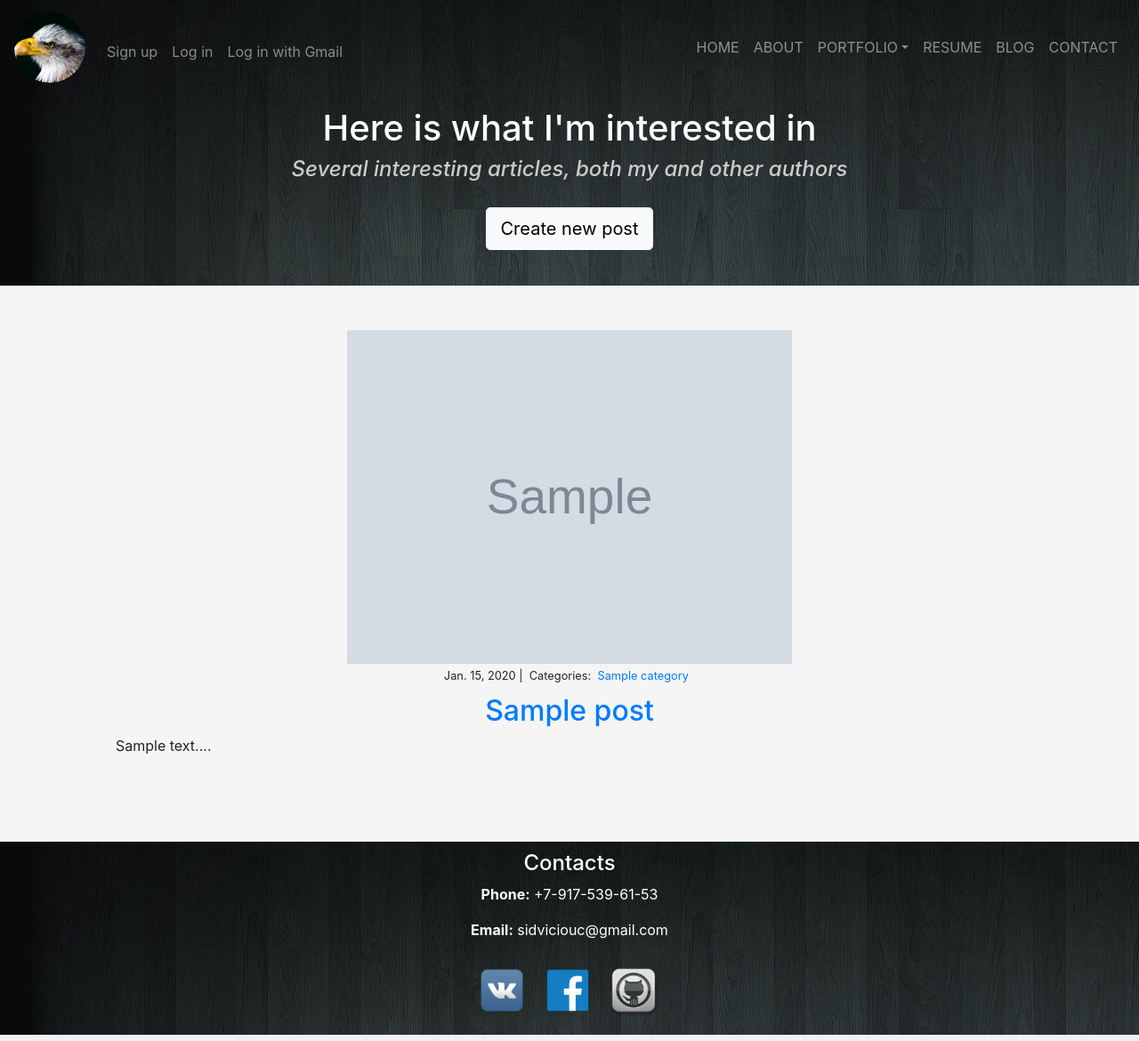
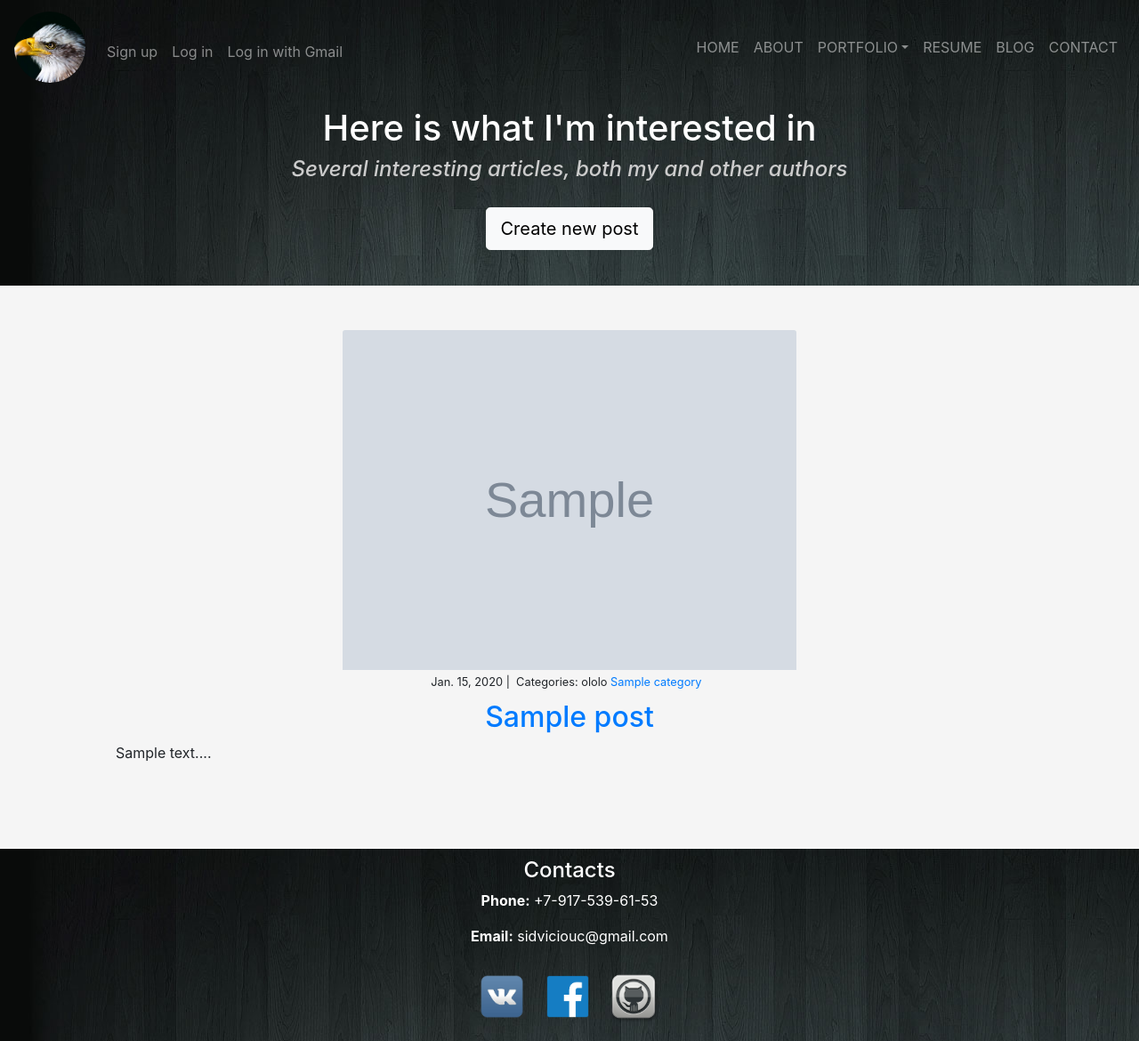
Before and after one commit to iAnafem/My_web-site, a Django app: page /blog/ in a window 1280 px wide. Shown: the whole page at 89% size. Run offline with Django 3.2, Linux system fonts and the light colour scheme; tables that the repository leaves empty hold one stand-in row (values such as "Sample post"); grey boxes marked "Sample" are stand-in pictures; some libraries are stand-ins or nearby versions.

Commit message:
some local changes2

```diff
--- a/blog/templates/blog/blog_index.html
+++ b/blog/templates/blog/blog_index.html
@@ -20,13 +20,13 @@
           <div class="align-center text-center">
             {% if post.cover %}
               <a href="{% url 'post_detail' post.pk%}">
-                <img class="card-img-top " src="{{ post.cover.url}}" alt="photo" style="width: 500px">
+                <img class="card-img-top " src="{{ post.cover.url}}" alt="photo" style="width: 50%">
               </a>
             {% endif %}
             <div>
                 <small>
                   {{ post.created_on.date }} |&nbsp;
-                  Categories:&nbsp;
+                  Categories: ololo
                   {% for category in post.categories.all %}
                   <a href="{% url 'post_category' category.name %}">
                     {{ category.name }}
--- a/blog/templates/blog/post_detail.html
+++ b/blog/templates/blog/post_detail.html
@@ -19,9 +19,12 @@
 {% block page_content %}
 
 <div class="col-md-12" style="padding-top: 50px">
+     <div>
        {% if post.cover %}
-      <img src="{{ post.cover.url}}" alt="{{ post.title }}">
+          <img src="{{ post.cover.url}}" alt="{{ post.title }}" style="width: 30%">
        {% endif %}
+     </div>
+     <div>
        <small>
          Categories:&nbsp;
            {% for category in post.categories.all %}
@@ -30,6 +33,7 @@
              </a>&nbsp;
            {% endfor %}
        </small>
+     </div>
      <p>{{ post.body }}</p>
 
 
--- a/blog/views.py
+++ b/blog/views.py
@@ -72,7 +72,6 @@ class PostDetail(FormMixin, generic.DetailView):
 class CreatePostView(LoginRequiredMixin, generic.CreateView):
     login_url = '/users/login/'
     model = Post
-    # permission_required = 'catalog.can_create_posts'
     form_class = PostForm
     template_name = 'blog/create_post.html'
     success_url = reverse_lazy('blog_index')
--- a/portfolio/templates/portfolio/civil_project_detail.html
+++ b/portfolio/templates/portfolio/civil_project_detail.html
@@ -22,7 +22,8 @@
   <div class="row" style="padding-top: 100px">
       <div class="col-md-2"></div>
       <div class="col-md-8">
-          <div id="demo" class="carousel slide" data-ride="carousel">
+          {%  if project.main_image %}
+            <div id="demo" class="carousel slide" data-ride="carousel">
               <ul class="carousel-indicators">
                 <li data-target="#demo" data-slide-to="0" class="active"></li>
                 <li data-target="#demo" data-slide-to="1"></li>
@@ -58,6 +59,7 @@
                 <span class="carousel-control-next-icon"></span>
               </a>
             </div>
+          {% endif %}
       </div>
   </div>
   <div class="row" style="padding-top: 20px">
--- a/portfolio/templates/portfolio/software_project_detail.html
+++ b/portfolio/templates/portfolio/software_project_detail.html
@@ -14,9 +14,11 @@
 {% block page_content %}
   <div class="row" style="padding-top: 100px">
       <div class="col-md-3"></div>
-      <div class="col-md-6">
+      {%  if project.main_image %}
+        <div class="col-md-6">
           <img class="card-img-top" src="{{ project.main_image.url}}" alt="photo">
-      </div>
+        </div>
+      {%  endif %}
   </div>
   <div class="row" style="padding-top: 20px">
       <div class="col-md-1"></div>
```
Also changed, not shown: portfolio/templates/portfolio/civil_projects_index.html (+5 -3 lines), portfolio/templates/portfolio/software_projects_index.html (+5 -3 lines). Lines whose indentation alone changed are shown as unchanged.
